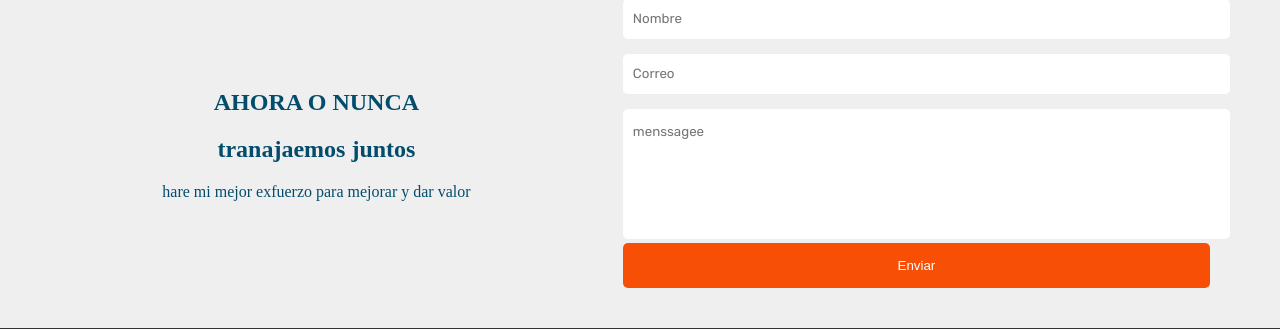
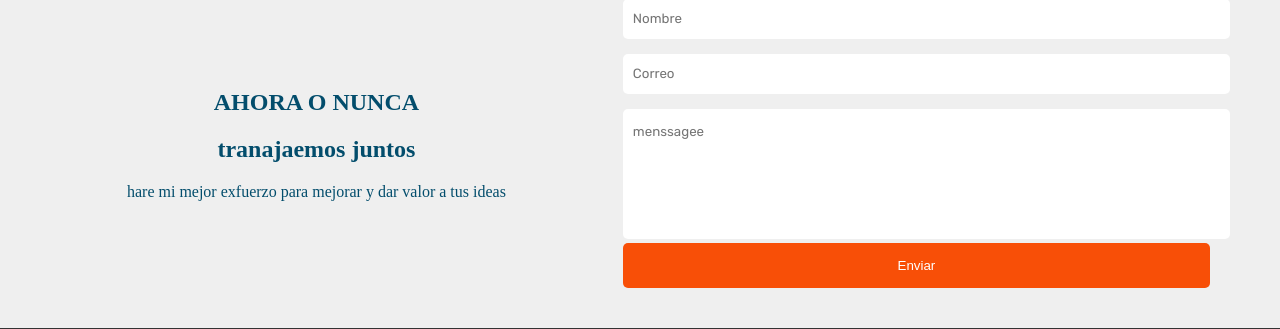
Before and after one commit to santiagobonilla14/portafolio, a Flask app: page / in a window 1280 px wide. Shown: the part 1005-1334 px from the top of the page. Run offline with Flask 2, Linux system fonts and the light colour scheme.

Commit message:
Update section-third.html

```diff
--- a/app/templates/portfolio/section-third.html
+++ b/app/templates/portfolio/section-third.html
@@ -4,7 +4,7 @@
             <div class="left padded">
                 <h1>AHORA O NUNCA </h1>
                 <h2>tranajaemos juntos</h2>
-                <p>hare mi mejor exfuerzo para mejorar y dar valor</p>
+                <p>hare mi mejor exfuerzo para mejorar y dar valor a tus ideas</p>
             </div>
                 <div id="contacto" class="rigth padded">
                  <form class="contact-form" method="post" action="{{url_for('portfolio.mail')}}">
```
